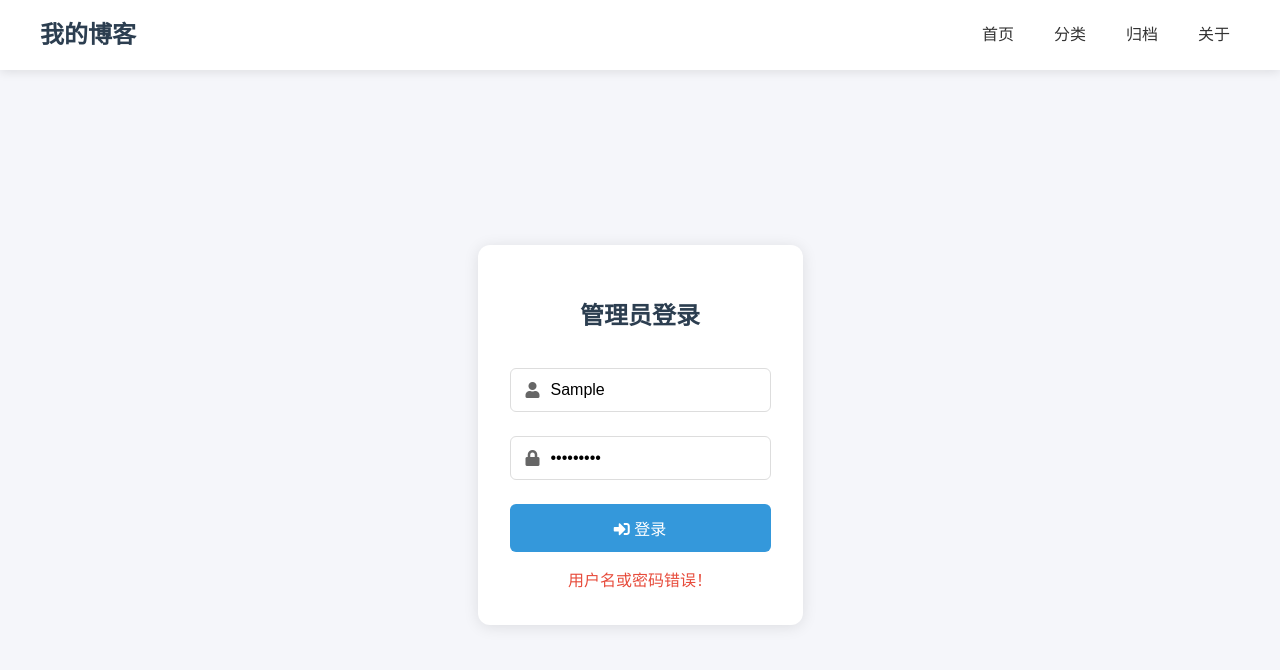
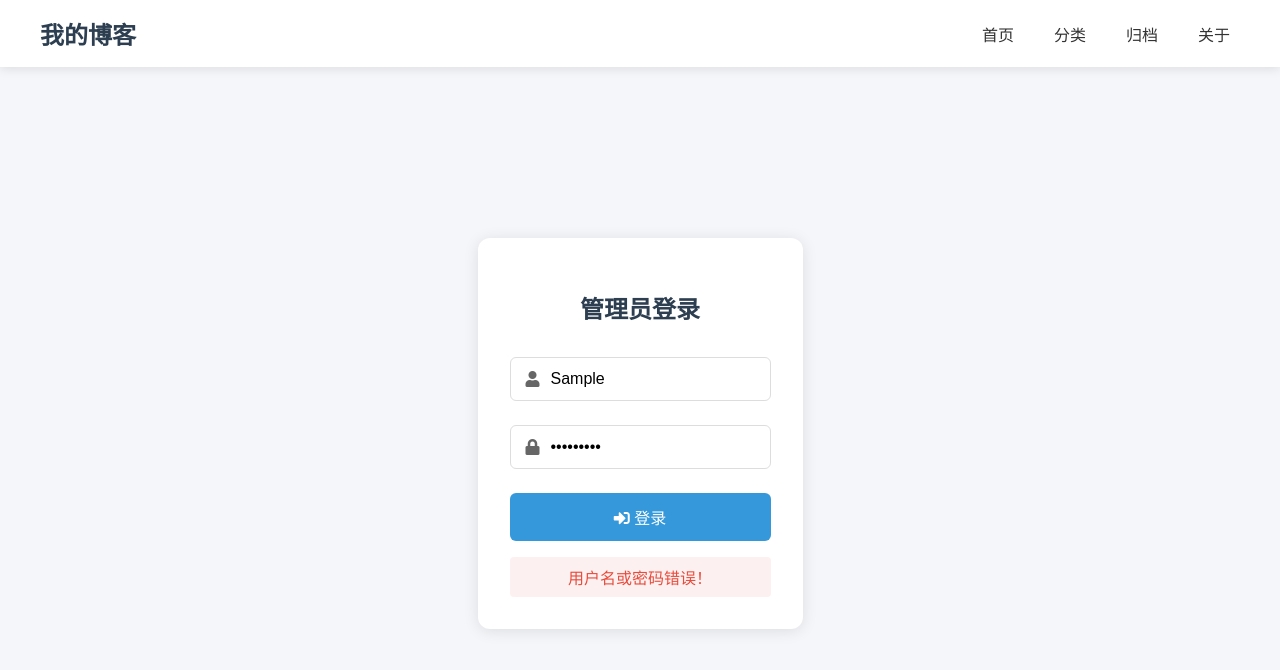
Before and after one commit to ya950/ya950.github.io, a plain HTML site: page admin.html in a window 1280 px wide. Both pictures are taken after typing "Sample", "Sample123" into the empty fields and a click on the button "登录". Drawn offline with Linux system fonts and the light colour scheme.

Commit message:
Update admin.html

```diff
--- a/admin.html
+++ b/admin.html
@@ -18,8 +18,6 @@
             margin: 0;
             padding: 0;
             background: var(--light-bg);
-            color: var(--text-color);
-            line-height: 1.6;
             min-height: 100vh;
             display: flex;
             flex-direction: column;
@@ -80,6 +78,7 @@
             color: var(--primary-color);
             text-align: center;
             margin-bottom: 2rem;
+            font-size: 1.5rem;
         }
 
         .login-form {
@@ -141,6 +140,9 @@
             text-align: center;
             display: none;
             margin-top: 1rem;
+            padding: 0.5rem;
+            background: #fdf0f0;
+            border-radius: 4px;
         }
 
         /* 响应式设计 */
```
